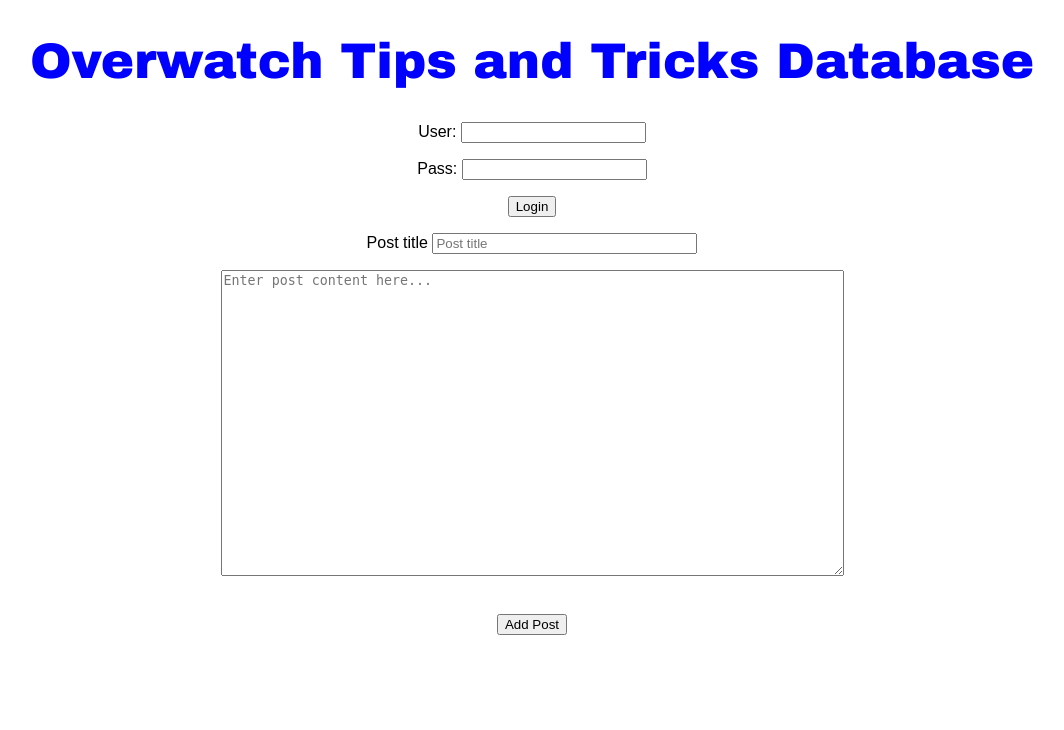
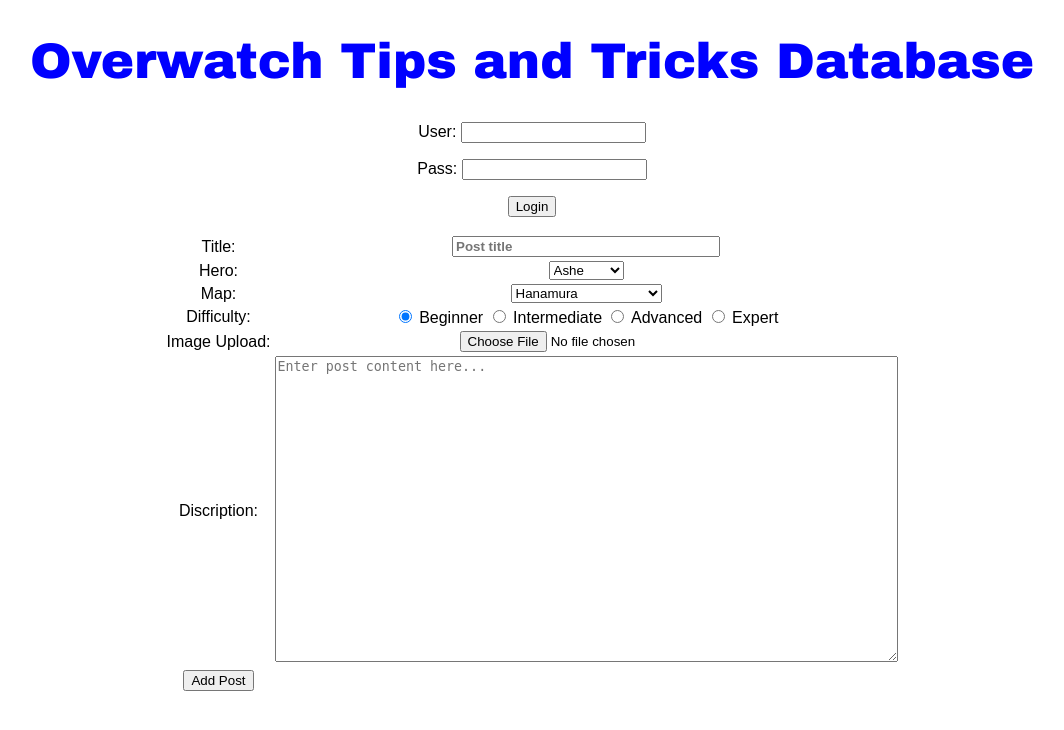
Before and after one commit to wellesley-cs304-sp19/semester-project-overwatchtipstricks, a Flask app: page /addPost/ in a window 1280 px wide. Shown: the top 730 px of the page, without its empty margins (108-1172 px from the left). Run offline with Flask 2, Linux system fonts and the light colour scheme.

Commit message:
previous was just trick.html, this contains posting form updates

```diff
--- a/ALPHA/app.py
+++ b/ALPHA/app.py
@@ -1,11 +1,19 @@
 
 
 from flask import (Flask, url_for, render_template, request, flash, redirect, session, jsonify)
-import tt
+import tt, os, imghdr
+from werkzeug import secure_filename
+
 app = Flask(__name__)
 app.secret_key = 'your secret here'
 
 numRequests = 0
+
+app.config['UPLOADS'] = 'uploads'
+app.config['MAX_UPLOAD'] = 256000
+
+#THIS IS DEFUALT NAME OF EVERY PICTURE UPLOADED!!! we need to fix this
+IDnum = '123123'
 
 @app.route('/', methods=['GET','POST'])
 def home():
@@ -19,15 +27,38 @@
 
     return render_template('home.html', tips=tips)
 
-#Edited by Anna (Sunday April 21st)
 @app.route('/addPost/', methods=['GET','POST'])
 def addPost():
     if request.method == 'POST' and request.form['submit'] == 'Add Post':
         title = request.form.get('title')
-        text = request.form.get('post-text')
-        tipDict = {'title': title, 'text': text, 'uid': 1, 'hero': None, 'map': None, 'image': None, 'difficulty': 'Intermediate'}
+        text = request.form.get('text')
+        hero = request.form.get('hero')
+        tipMap = request.form.get('map')
+        tipMap = request.form.get('map')
+        diff = request.form.get('diff')
+        #THIS IMAGE UPLOAD CODE NEEDS TO BE TESTED!!
+        try:
+            f = request.files['img']
+            fSize = os.fstat(f.stream.fileno()).st_size
+            #print 'file size is ',fsize
+            if fSize > app.config['MAX_UPLOAD']:
+                raise Exception('File is too large, please upload a smaller image.')
+            mime_type = imghdr.what(f)
+            if mime_type.lower() not in ['jpeg','gif','png']:
+                raise Exception('Not a JPEG, GIF or PNG: {}'.format(mime_type))
+            filename = secure_filename('{}.{}'.format(IDnum,mime_type))
+            pathname = os.path.join(app.config['UPLOADS'],filename)
+            f.save(pathname)
+            img = f
+        except Exception as err:
+            flash('Image Upload Failed {why}'.format(why=err))
+            return render_template('postTipOrTrick.html')
+
+        tipDict = {'title': title, 'text': text, 'uid': 1, 'hero': hero, 'map': tipMap, 'image': img, 'difficulty': diff}
+
         conn = tt.getConn('ovw')
         tt.insertPost(conn, tipDict)
+
     elif request.method == 'POST' and request.form['submit'] == 'Login':
         flash("Login is not yet implemented")
     else:
--- a/ALPHA/templates/base.html
+++ b/ALPHA/templates/base.html
@@ -10,7 +10,7 @@
 </head>
 <body>
 
-<!--NOTE FROM ANNA: maybe add the search bar here?-->
+<!--NOTE FROM ANNA: tip of day, home, and add tip-->
 
 <h1>Overwatch Tips and Tricks Database</h1>
 
--- a/ALPHA/templates/postTipOrTrick.html
+++ b/ALPHA/templates/postTipOrTrick.html
@@ -9,14 +9,42 @@
 
 
 
-<form method="POST" action="/addPost/">
-    <p><label> Post title
-        <input type="text" name="title" size="30" placeholder="Post title">
-    </label></p>
+<form method="POST" action="/addPost/" enctype="multipart/form-data">
 
-    <p><textarea id="post-text" name="post-text" rows="20" cols="75" placeholder="Enter post content here..."></textarea></p>
-  <br>
-  <input id="addPostButton" name="submit" type="submit" value="Add Post">
+    <table align="center">
+        <tr><td><label for="tipTitle">Title: </label></td>
+            <td><input id="tipTitle" type="text" name="title" size="30" placeholder="Post title"></td></tr>
+        <tr><td><label for="tipHero">Hero: </label></td>
+            <!-- heros could maybe be in a loop from a variable somewhere?? -->
+          <td><select id= "tipHero" name="hero">
+                <option value="Ashe">Ashe</option>
+                <option value="Bastion">Bastion</option>
+                <option value="Doomfist">Doomfist</option>
+                <option value="Genji">Genji</option></select></td></tr>
+
+        <tr><td><label for="tipMap">Map: </label></td>
+          <td><select id= "tipMap" name="map">
+                <option value="Hanamura">Hanamura</option>
+                <option value="Horizon Lunar Colony">Horizon Lunar Colony</option>
+                <option value="Paris">Paris</option>
+                <option value="Temple of Anubis">Temple of Anubis</option></select></td></tr>
+
+        <tr><td>Difficulty: </td>
+            <td><label><input type="radio" name="diff" value="Beginner" checked> Beginner</label>
+                <label><input type="radio" name="diff" value="Intermediate"> Intermediate</label>
+                <label><input type="radio" name="diff" value="Advanced"> Advanced</label>
+                <label><input type="radio" name="diff" value="Expert"> Expert</label></td></tr>
+
+        <tr><td><label for"img">Image Upload: </label></td>
+            <td><input type="file" name="img"></td></tr>
+
+        <tr><td><label for="tipText">Discription: </label></td>
+            <td><textarea id="tipText" name="text" rows="20" cols="75" placeholder="Enter post content here..."></textarea></td></tr>
+
+
+        <tr><td><input id="addPostButton" name="submit" type="submit" value="Add Post"></td></tr>
+    </table>
+
 </form>
 
 {% endblock %}
```
